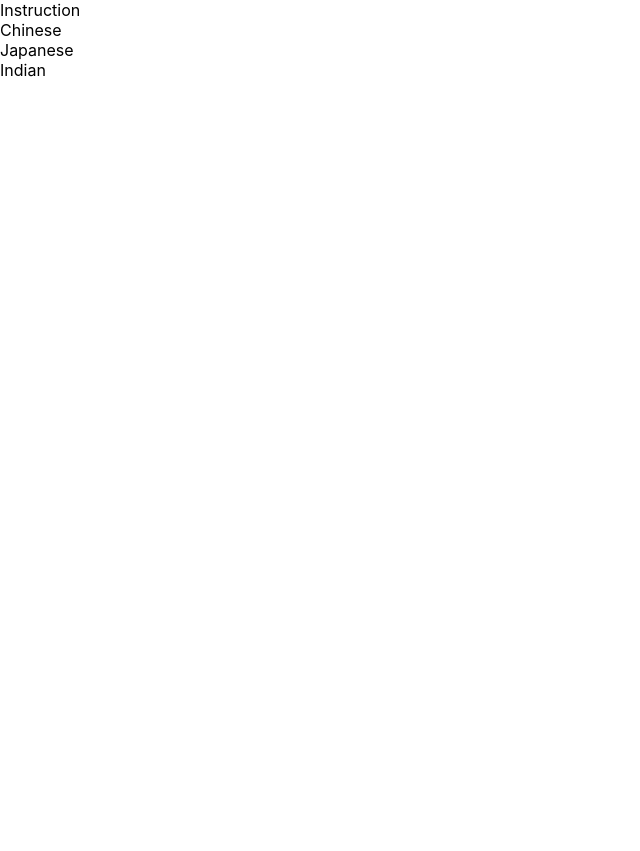
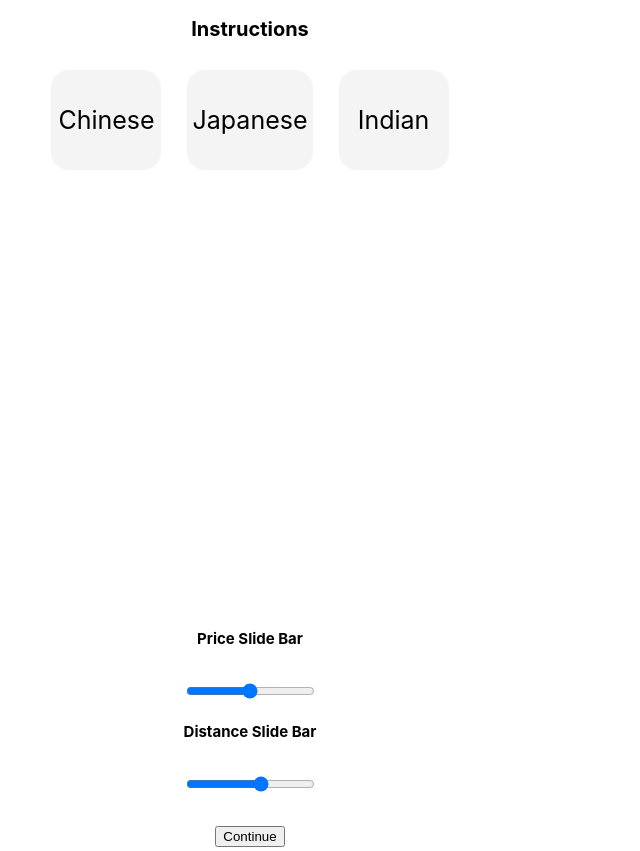
Before and after one commit to bencostas/foodfind, a React (Create React App) app: page /filter in a window 1280 px wide. Shown: the whole page, without its empty margins (0-640 px from the left). Before the commit the page ends 800 px from the top, so only its background shows below. Built offline with nearby package versions, Linux system fonts and the light colour scheme.

Commit message:
added framwork for filterPage

```diff
--- a/package.json
+++ b/package.json
@@ -3,11 +3,15 @@
   "version": "0.1.0",
   "private": true,
   "dependencies": {
+    "@emotion/react": "^11.4.1",
+    "@emotion/styled": "^11.3.0",
+    "@mui/material": "^5.0.4",
     "cra-template": "1.1.2",
     "react": "^17.0.2",
     "react-dom": "^17.0.2",
     "react-router-dom": "^5.3.0",
-    "react-scripts": "4.0.3"
+    "react-scripts": "4.0.3",
+    "react-slider": "^1.3.1"
   },
   "scripts": {
     "start": "react-scripts start",
--- a/src/components/FilterPhase/App.js
+++ b/src/components/FilterPhase/App.js
@@ -1,13 +1,20 @@
 import React from "react";
+import DistanceFilter from "./components/distanceFilter";
 import FoodFilter from "./components/foodFilter";
+import PriceFilter from "./components/priceFilter";
+import './FilterPhasePage.css';
 
 const FilterPhase = () => {
     return (
-        <div classame = 'filterPhase'>
+        <div className = 'filterPhase'>
             <section id = 'selectionScreen'>
                 <FoodFilter />
+                <PriceFilter />
+                <DistanceFilter />
             </section>
             <section>
+            <button type="button">Continue</button>
+
             </section>
         </div>
     )
--- /dev/null
+++ b/src/components/FilterPhase/FilterPhasePage.css
@@ -0,0 +1,37 @@
+.filterPhase{
+    width: 500px;
+    background-color: white;
+    color: black;
+    text-align: center;
+    font-size: 40px;;}
+
+#introduction{
+
+    border-radius: 18px;
+    text-align: center;
+    width: 500px;
+    font-size: 20px;
+
+}
+.FoodCard{
+    border-radius: 18px;
+    background-color: #F4F4F4;
+    width: 100px;
+    display: inline-table;
+    font-size: 25px;
+    padding: 5px;
+    margin: 13px;
+    padding-top: 35px;
+    padding-bottom: 35px;
+
+
+}
+
+#slider{
+    font-size: 15px;
+}
+
+.foodFilter {
+    color: black;
+    height: 600px;
+}
--- /dev/null
+++ b/src/components/FilterPhase/components/distanceFilter.js
@@ -0,0 +1,13 @@
+import React from 'react';
+
+const DistanceFilter = () => {
+    return (
+        <div className="distanceSlider">
+            <h1 id ="slider"> Distance Slide Bar </h1>
+            <input id="typeinp" type="range" min="0" max="5" defaultValue="3" step="1"/>
+
+        </div>
+    )
+}
+
+export default DistanceFilter;
--- a/src/components/FilterPhase/components/foodFilter.js
+++ b/src/components/FilterPhase/components/foodFilter.js
@@ -3,10 +3,9 @@ import FoodCard from './foodCard';
 import cuisineData from '../data/cuisineData';
 
 const FoodFilter = () => {
-
     return(
         <div className = 'foodFilter'>
-            <label> Instruction </label>
+            <h1 id="introduction"> Instructions </h1>
             <div>
                 {cuisineData.map((cuisine) => {
                     return (
--- /dev/null
+++ b/src/components/FilterPhase/components/priceFilter.js
@@ -0,0 +1,12 @@
+const PriceFilter = () => {
+    return (
+        <div className="priceSlider">
+            <h1 id ="slider"> Price Slide Bar </h1>
+
+            <input id="typeinp" type="range" min="0" max="4" defaultValue="2" step="1" oninput="sliderChange(this.value)"/>
+            <output id="output"></output>
+        </div>
+    )
+}
+
+export default PriceFilter;
```
Also changed, not shown: 2 other files (tests, documents, lock files or other folders).
